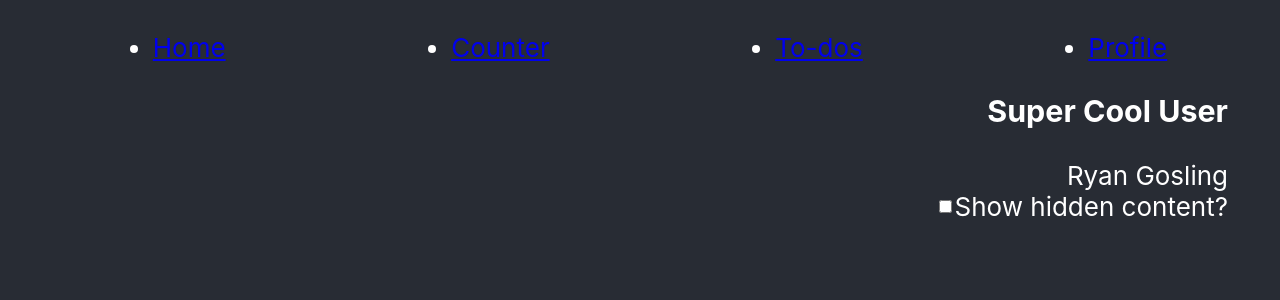
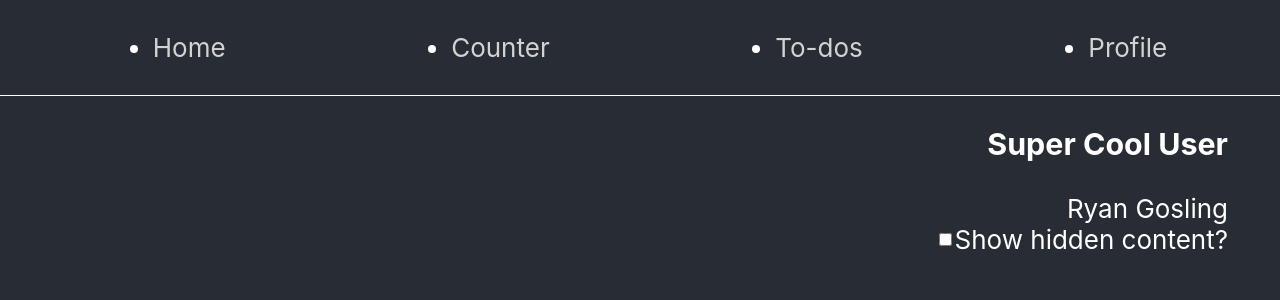
Before and after one commit to kylem038/selector-tutorial, a React (Create React App) app: page /profile in a window 1280 px wide. Shown: the top 300 px of the page. Built offline with nearby package versions, Linux system fonts and the light colour scheme.

Commit message:
Style links

```diff
--- a/src/components/Root.tsx
+++ b/src/components/Root.tsx
@@ -6,11 +6,11 @@ const Root = () => {
     return (
         <div className="Root">
             <nav>
-                <ul>
-                    <li><NavLink to={'/'}>Home</NavLink></li>
-                    <li><NavLink to={'counter'}>Counter</NavLink></li>
-                    <li><NavLink to={'todos'}>To-dos</NavLink></li>
-                    <li><NavLink to={'profile'}>Profile</NavLink></li>
+                <ul style={{ borderBottom: '1px solid white', paddingBottom: '2rem' }}>
+                    <li><NavLink style={{ textDecoration: 'none', color: 'lightgrey' }} to={'/'}>Home</NavLink></li>
+                    <li><NavLink style={{ textDecoration: 'none', color: 'lightgrey' }} to={'counter'}>Counter</NavLink></li>
+                    <li><NavLink style={{ textDecoration: 'none', color: 'lightgrey' }} to={'todos'}>To-dos</NavLink></li>
+                    <li><NavLink style={{ textDecoration: 'none', color: 'lightgrey' }} to={'profile'}>Profile</NavLink></li>
                 </ul>
             </nav>
         </div>
```
